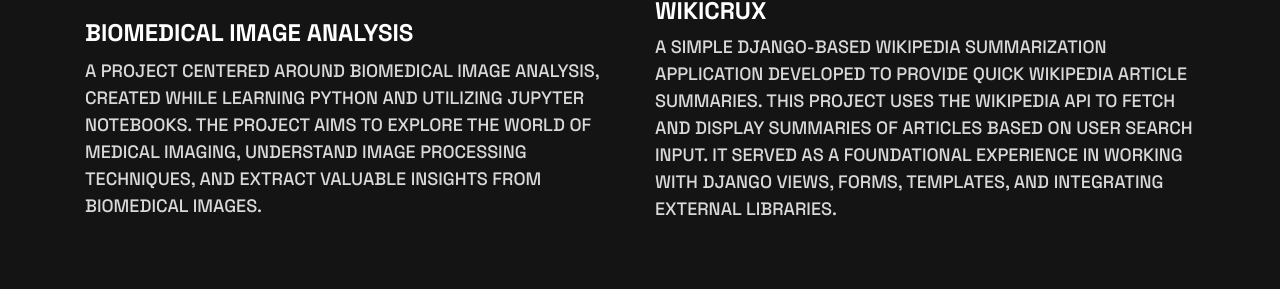
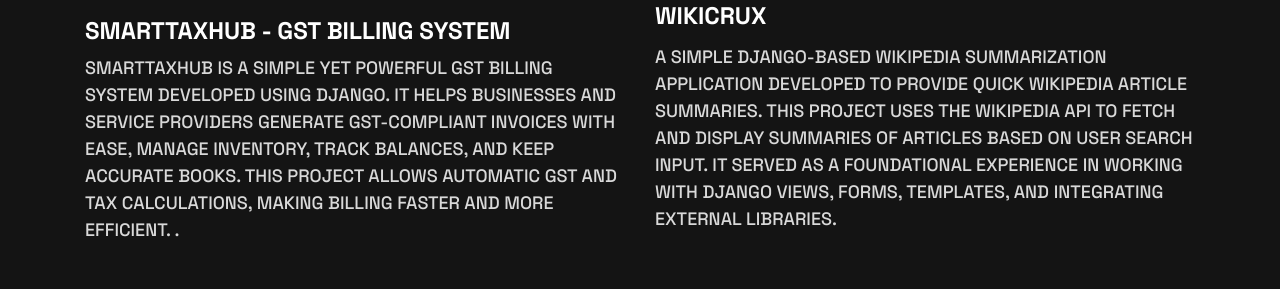
Before and after one commit to MTank76/Portfolio, a plain HTML site: page index.html in a window 1280 px wide. Shown: the part 2602-2891 px from the top of the page. Drawn offline with Linux system fonts and the light colour scheme.

Commit message:
Update index.html

```diff
--- a/index.html
+++ b/index.html
@@ -174,15 +174,12 @@
                             <img class="projects__image" src="assets\thumbnail-project-6-small.webp.jpg"
                                 alt="grid of thumbnails of famous works of art" width-="343" height="253" />
                         </picture>
-                        <h3 class="projects__name">Biomedical Image Analysis</h3>
+                        <h3 class="projects__name">SmartTaxHub - GST Billing System</h3>
                         <p class="projects__tags">
-                            <span>A Project centered around biomedical image analysis, created while learning Python and
-                                utilizing Jupyter Notebooks. The project aims to explore the world of medical imaging,
-                                understand image processing techniques, and extract valuable insights from biomedical
-                                images.</span>
+                            <span>SmartTaxHub is a simple yet powerful GST billing system developed using Django. It helps businesses and service providers generate GST-compliant invoices with ease, manage inventory, track balances, and keep accurate books. This project allows automatic GST and tax calculations, making billing faster and more efficient. .</span>
                         </p>
                         <div class="projects__links">
-                            <a href="https://github.com/MTank76/Biomedical-Image-Analytics." class="underline">View
+                            <a href="https://github.com/MTank76/SmartTaxHub." class="underline">View
                                 Code</a>
                         </div>
                     </div>
```
